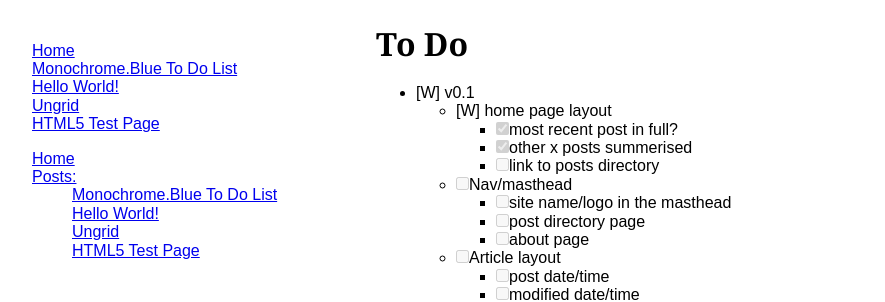
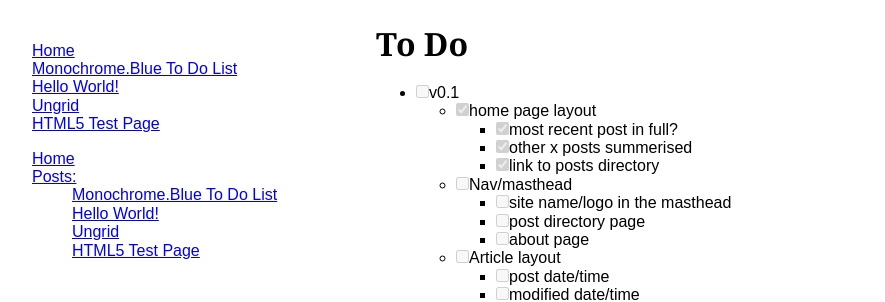
Before and after one commit to monochromeblue/battlemat, a Jekyll site: the page built from _posts/2022-06-18-todo.md, in a window 1280 px wide. Shown: the top 302 px of the page, without its empty margins (8-893 px from the left). Built offline with Jekyll 4.4.1, drawn with Linux system fonts in a browser that asks for light colours; cached includes are drawn as plain includes.

```diff
--- a/_posts/2022-06-18-todo.md
+++ b/_posts/2022-06-18-todo.md
@@ -10,11 +10,11 @@ excerpt:
 
 # To Do
 
-* [W] v0.1
-    * [W] home page layout
+* [ ] v0.1
+    * [X] home page layout
         * [X] most recent post in full?
         * [X] other x posts summerised
-        * [ ] link to posts directory
+        * [X] link to posts directory
     * [ ] Nav/masthead
         * [ ] site name/logo in the masthead
         * [ ] post directory page
```
Also changed, not shown: all-posts.md (+7 -1 lines).
